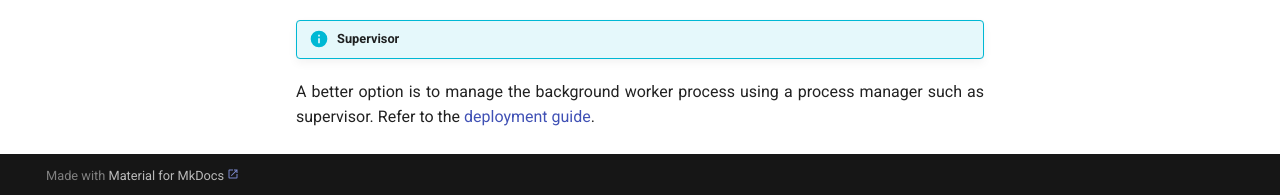
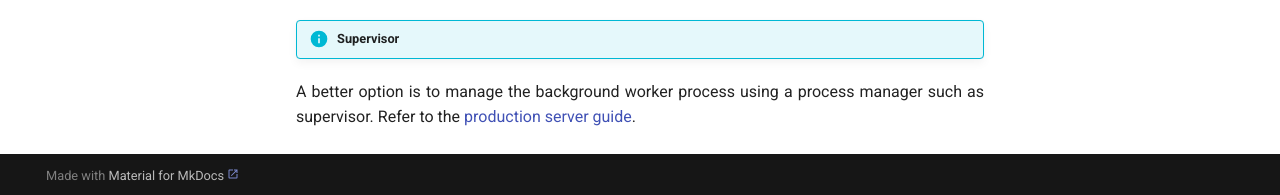
Before and after one commit to inventree/inventree-docs, an MkDocs documentation site: the page built from docs/faq.md, in a window 1280 px wide and 900 px high, scrolled down 512 px. Shown: the part 702-897 px from the top of the window. Built offline with MkDocs 1.6.1 and Material for MkDocs 9.7.7, drawn with Linux system fonts in a browser that asks for light colours; a script that is not in the unit is left out; comment, search, counter and statistics services are not loaded.

Commit message:
Fix link

```diff
--- a/docs/faq.md
+++ b/docs/faq.md
@@ -48,4 +48,4 @@
 
 !!! info "Supervisor"
 
-A better option is to manage the background worker process using a process manager such as supervisor. Refer to the [deployment guide](../start/deploy).
+A better option is to manage the background worker process using a process manager such as supervisor. Refer to the [production server guide](../start/production).
```
